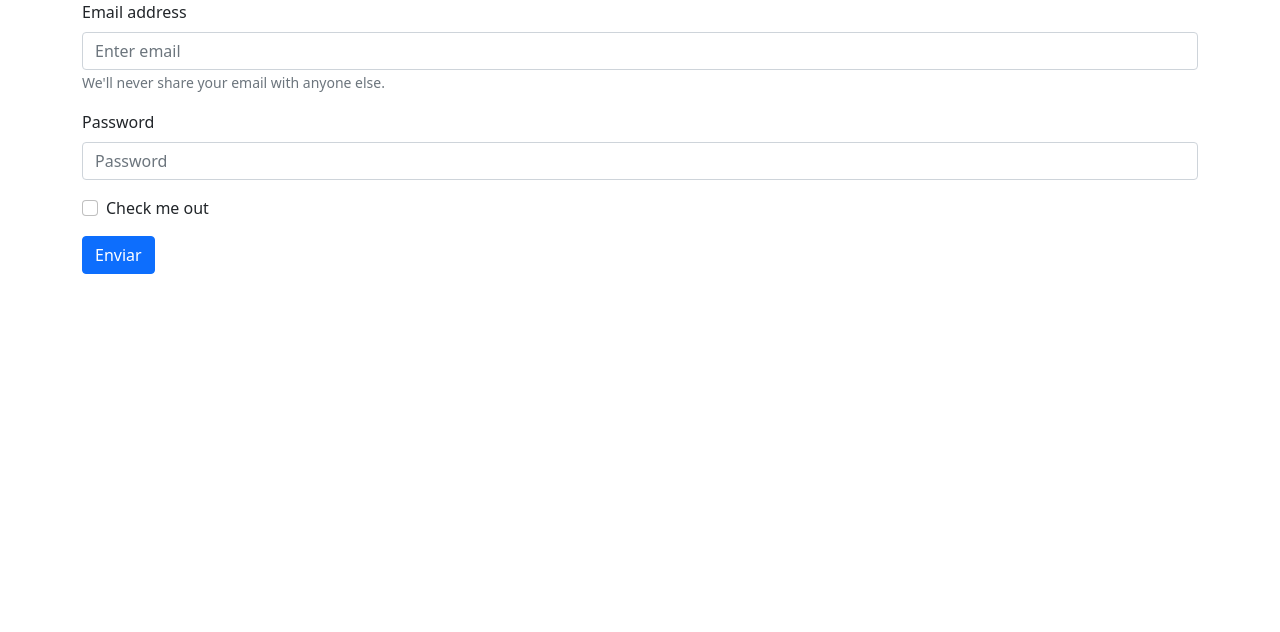
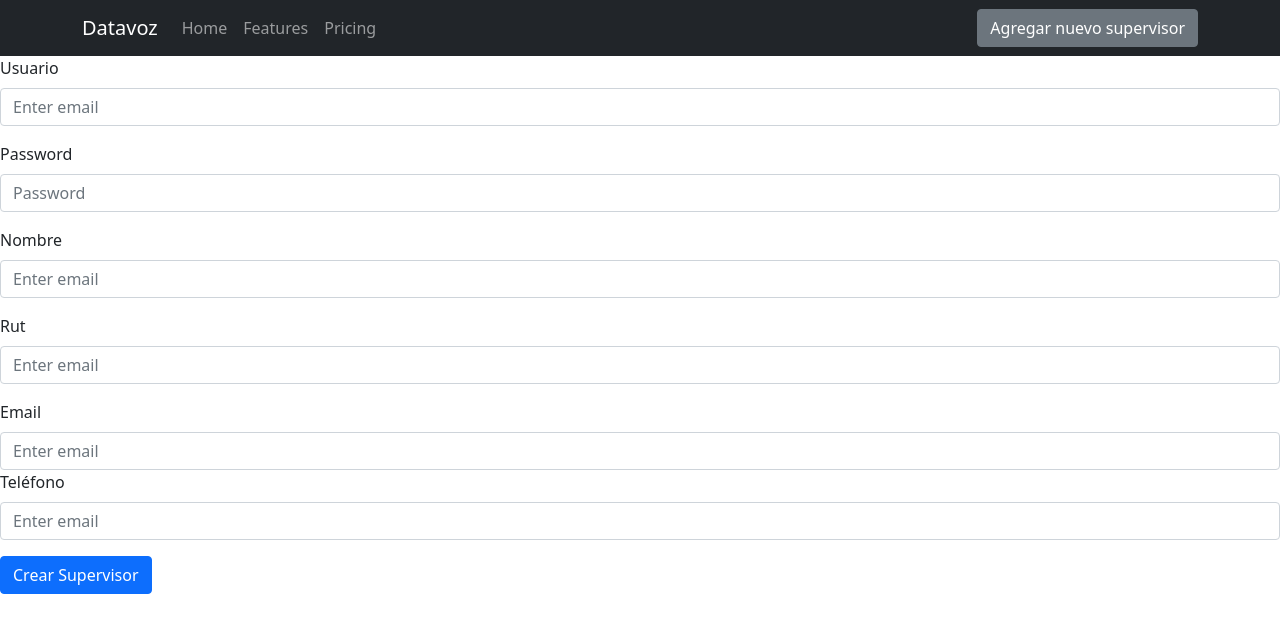
Before and after one commit to javierIba/Datavoz, a React (Create React App) app: page /NuevoSup in a window 1280 px wide. Shown: the top 632 px of the page. Built offline with nearby package versions, Linux system fonts and the light colour scheme.

Commit message:
login creado

```diff
--- a/package.json
+++ b/package.json
@@ -10,6 +10,7 @@
     "react": "^18.1.0",
     "react-bootstrap": "^2.4.0",
     "react-dom": "^18.1.0",
+    "react-router-dom": "^6.3.0",
     "react-scripts": "5.0.1",
     "web-vitals": "^2.1.4"
   },
--- a/src/components/App.js
+++ b/src/components/App.js
@@ -1,10 +1,31 @@
 import Login from "./login/Login";
+import NotFound from "./notFound/NotFound";
+import Home from "./home/Home";
+import NuevoSup from "./nuevoSup/NuevoSup";
+
+import {
+    BrowserRouter,
+    Routes,
+    Route,
+    Link
+} from "react-router-dom"
 
 const App = ()=>{
 
-    return(<>
-        <Login/>
-    </>)
+    return(
+        <BrowserRouter>
+        <Routes>
+          <Route path="/" element={<Login/>}/>
+          <Route exact path="/login"/>
+          <Route exact path ="/home" element={<Home/>}/>
+          <Route exact path ="/NuevoSup" element={<NuevoSup/>}/>
+
+          <Route path="*" element={<NotFound/>}  />
+        </Routes>
+      </BrowserRouter>
+
+
+    )
 }
 
 export default App;
--- /dev/null
+++ b/src/components/home/Home.js
@@ -0,0 +1,7 @@
+import Nav from "../navbar/NavigationBar"
+export default function Home(){
+
+    return(<>
+        <Nav/>
+    </>)
+}
--- a/src/components/login/FormularioInicioSesion.js
+++ b/src/components/login/FormularioInicioSesion.js
@@ -1,25 +1,64 @@
-import {Form,Button } from 'react-bootstrap'
+import { Form, Button } from 'react-bootstrap'
+import { useState } from 'react'
+import { useNavigate } from 'react-router-dom';
+const FormularioInicioSesion = (props) => {
+    const [dataFormulario, setDataFormulario] = useState({
+        usuario: '',
+        pass: ''
+    });
+    const [message, setMessage] = useState('');
+    const navigate = useNavigate();
+    const handleOnChange = (e) => {
+        switch (e.target.name) {
+            case 'usuario':
+                setDataFormulario({ ...dataFormulario, usuario: e.target.value })
+                break;
+            case 'pass':
+                setDataFormulario(({ ...dataFormulario, pass: e.target.value }))
+                break;
+            default:
+                break;
+        }
+    }
 
-const FormularioInicioSesion = (props) => {
+
+    const login = () => {
+        fetch("http://localhost:4000/api/login", {
+            method: 'POST',
+            headers: {
+                'Content-Type': 'application/json'
+            },
+            body: JSON.stringify(dataFormulario)
+        }).then(res => {
+            return { response: res.json(), statusCode: res.status }
+        }).then(res => {
+            const { response, statusCode } = res;
+            setMessage(response.message)
+            if (statusCode == 200) {
+                document.cookie = `token=${response.token}; path=/;samesite=strict`
+                navigate('/home')
+            }
+        }
+        )
+    }
 
     return (
         <Form>
             <Form.Group className="mb-3" controlId="formBasicEmail">
-                <Form.Label>Email address</Form.Label>
-                <Form.Control type="email" placeholder="Enter email" />
+
+                <Form.Label>Email</Form.Label>
+                <Form.Control type="text" name="usuario" placeholder="Por favor ingrese su nombre de usuario" onChange={(e) => handleOnChange(e)} />
                 <Form.Text className="text-muted">
-                    We'll never share your email with anyone else.
+                    {message}
                 </Form.Text>
             </Form.Group>
 
             <Form.Group className="mb-3" controlId="formBasicPassword">
-                <Form.Label>Password</Form.Label>
-                <Form.Control type="password" placeholder="Password" />
+                <Form.Label>Contraseña</Form.Label>
+                <Form.Control type="password" placeholder="Password" name="pass" onChange={(e) => handleOnChange(e)} />
             </Form.Group>
-            <Form.Group className="mb-3" controlId="formBasicCheckbox">
-                <Form.Check type="checkbox" label="Check me out" />
-            </Form.Group>
-            <Button variant="primary" type="submit">
+
+            <Button variant="primary" type="button" onClick={login}>
                 Enviar
             </Button>
         </Form>
--- /dev/null
+++ b/src/components/navbar/NavigationBar.js
@@ -0,0 +1,24 @@
+import {observadorLogin} from '../../helper/kcio'
+import { Navbar,Container,Nav,Button } from 'react-bootstrap'
+import { useNavigate } from 'react-router-dom';
+
+export default function NavigationBar(){
+    const navigate = useNavigate()
+    return( <>
+             <Navbar bg="dark" variant="dark">
+   <Container>
+   <Navbar.Brand href="#home">Datavoz</Navbar.Brand>
+     <Nav className="me-auto">
+      <Nav.Link href="#home">Home</Nav.Link>
+       <Nav.Link href="#features">Features</Nav.Link>
+       <Nav.Link href="#pricing">Pricing</Nav.Link>
+     </Nav>
+     <Button variant="secondary" onClick={()=>navigate('/NuevoSup')} >Agregar nuevo supervisor</Button>
+
+
+    </Container>
+   </Navbar>
+    </>
+
+    )
+}
--- /dev/null
+++ b/src/components/notFound/NotFound.js
@@ -0,0 +1,5 @@
+export default function NotFound(){
+
+    return(<h1>404 No encontrado
+    </h1>)
+}
--- /dev/null
+++ b/src/components/nuevoSup/NuevoSup.js
@@ -0,0 +1,8 @@
+import NuevoSupForm from "./NuevoSupForm";
+import NavigationBar from "../navbar/NavigationBar";
+export default function NuevoSup(){
+    return(<>
+    <NavigationBar/>
+    <NuevoSupForm></NuevoSupForm>
+    </>)
+}
--- /dev/null
+++ b/src/components/nuevoSup/NuevoSupForm.js
@@ -0,0 +1,46 @@
+import {Form,Button} from 'react-bootstrap';
+export default function NuevoSupForm(){
+return(
+ <>
+ <Form>
+ <Form.Group className="mb-3" controlId="formBasicEmail">
+   <Form.Label>Usuario</Form.Label>
+   <Form.Control type="email" placeholder="Enter email" />
+   <Form.Text className="text-muted">
+   </Form.Text>
+ </Form.Group>
+ <Form.Group className="mb-3" controlId="formBasicPassword">
+   <Form.Label>Password</Form.Label>
+   <Form.Control type="password" placeholder="Password" />
+ </Form.Group>
+ <Form.Group className="mb-3" controlId="formBasicEmail">
+   <Form.Label>Nombre</Form.Label>
+   <Form.Control type="email" placeholder="Enter email" />
+   <Form.Text className="text-muted">
+   </Form.Text>
+ </Form.Group>
+ <Form.Group className="mb-3" controlId="formBasicEmail">
+   <Form.Label>Rut</Form.Label>
+   <Form.Control type="email" placeholder="Enter email" />
+   <Form.Text className="text-muted">
+   </Form.Text>
+ </Form.Group>
+ <Form.Group className="mb-3" controlId="formBasicEmail">
+   <Form.Label>Email</Form.Label>
+   <Form.Control type="email" placeholder="Enter email" />
+   <Form.Text className="text-muted">
+   </Form.Text>
+   <Form.Group className="mb-3" controlId="formBasicEmail">
+   <Form.Label>Teléfono </Form.Label>
+   <Form.Control type="email" placeholder="Enter email" />
+   <Form.Text className="text-muted">
+   </Form.Text>
+ </Form.Group>
+ </Form.Group>
+
+ <Button variant="primary" type="submit">
+   Crear Supervisor
+ </Button>
+</Form></>
+  )
+}
--- /dev/null
+++ b/src/helper/kcio.js
@@ -0,0 +1,16 @@
+function observadorLogin(token) {
+    fetch("http://localhost:4000/api/observarEstado", {
+        method: 'GET',
+        headers: {
+            'Content-Type': 'application/json',
+            'auth': token
+        }
+    }).then(res => res.json())
+        .then(res => {
+            return res
+        }
+        )
+}
+module.exports = {
+    observadorLogin
+}
```
Also changed, not shown: 1 other file (tests, documents, lock files or other folders).
